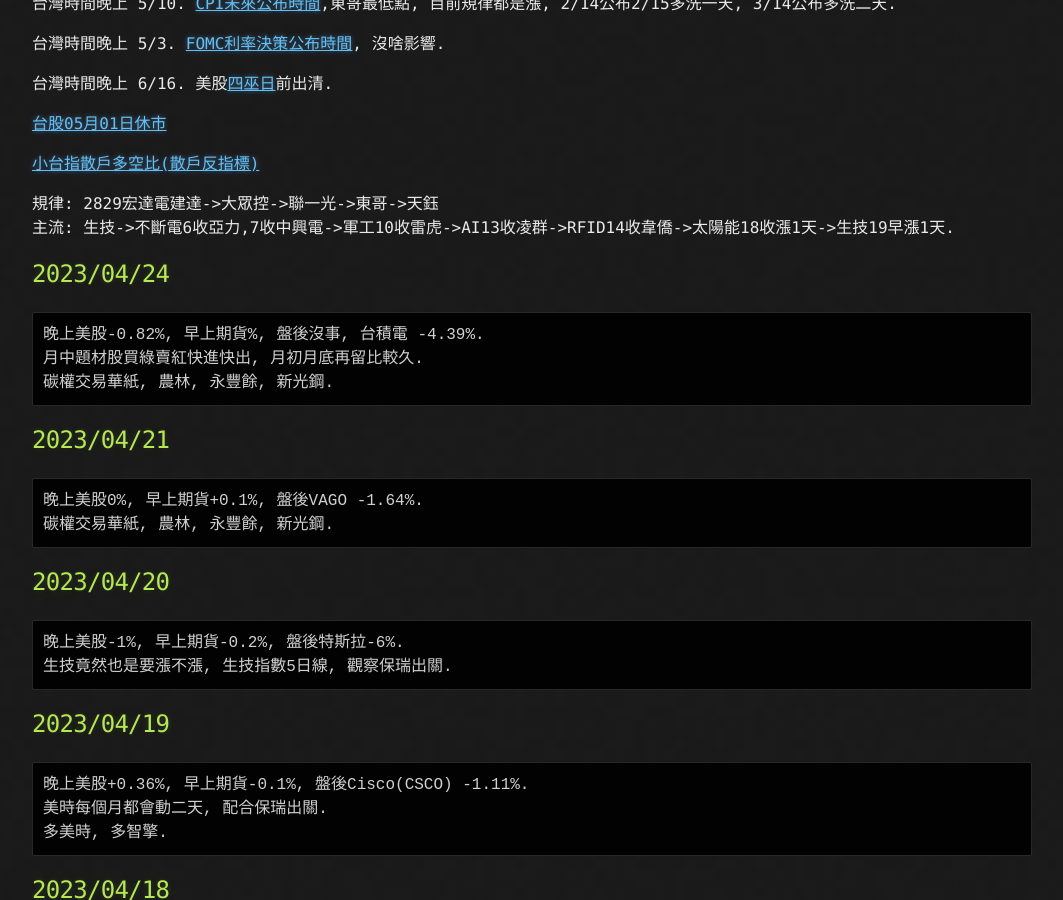
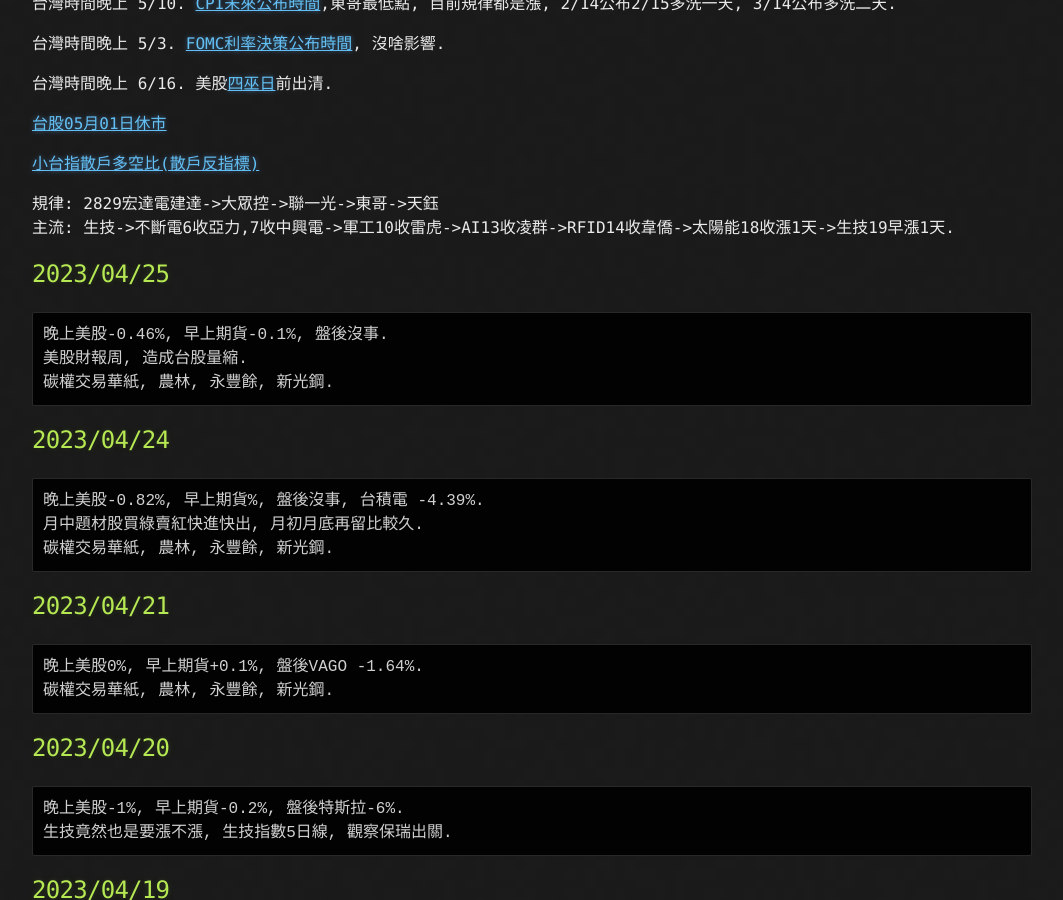
Before and after one commit to lepg5487/Stock_God, a Jekyll site: the page built from index.md, in a window 1280 px wide and 900 px high, scrolled down 346 px. Shown: the whole window, without its empty margins (108-1171 px from the left). Built offline with Jekyll 4.4.1, drawn with Linux system fonts in a browser that asks for light colours; our own code applies the rules of GitHub Pages for plain Markdown files.

Commit message:
Update index.md

````diff
--- a/index.md
+++ b/index.md
@@ -18,6 +18,13 @@
 
 規律: 2829宏達電建達->大眾控->聯一光->東哥->天鈺
 主流: 生技->不斷電6收亞力,7收中興電->軍工10收雷虎->AI13收凌群->RFID14收韋僑->太陽能18收漲1天->生技19早漲1天.
+
+## 2023/04/25
+```
+晚上美股-0.46%, 早上期貨-0.1%, 盤後沒事.
+美股財報周, 造成台股量縮.
+碳權交易華紙, 農林, 永豐餘, 新光鋼.
+```
 
 ## 2023/04/24
 ```
````
